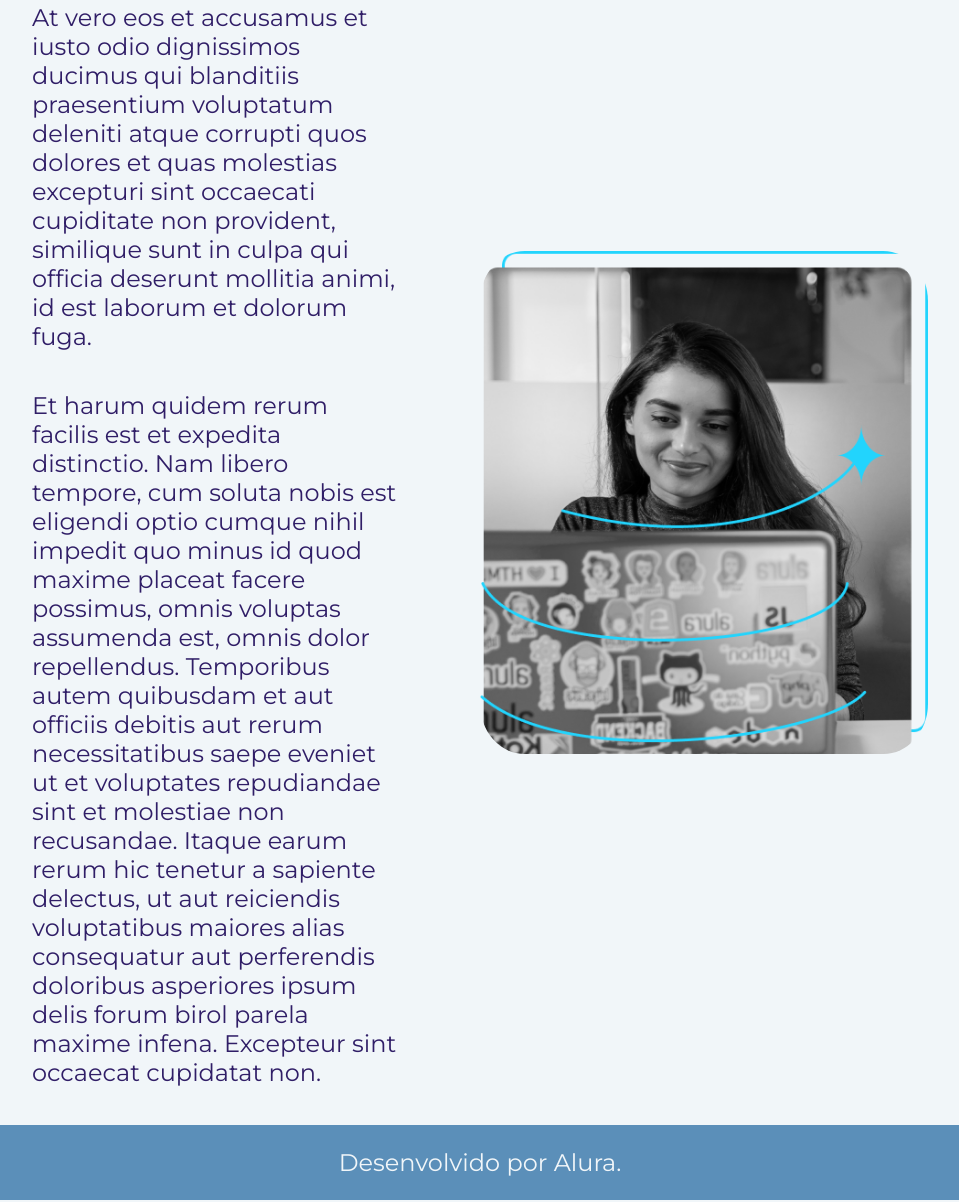
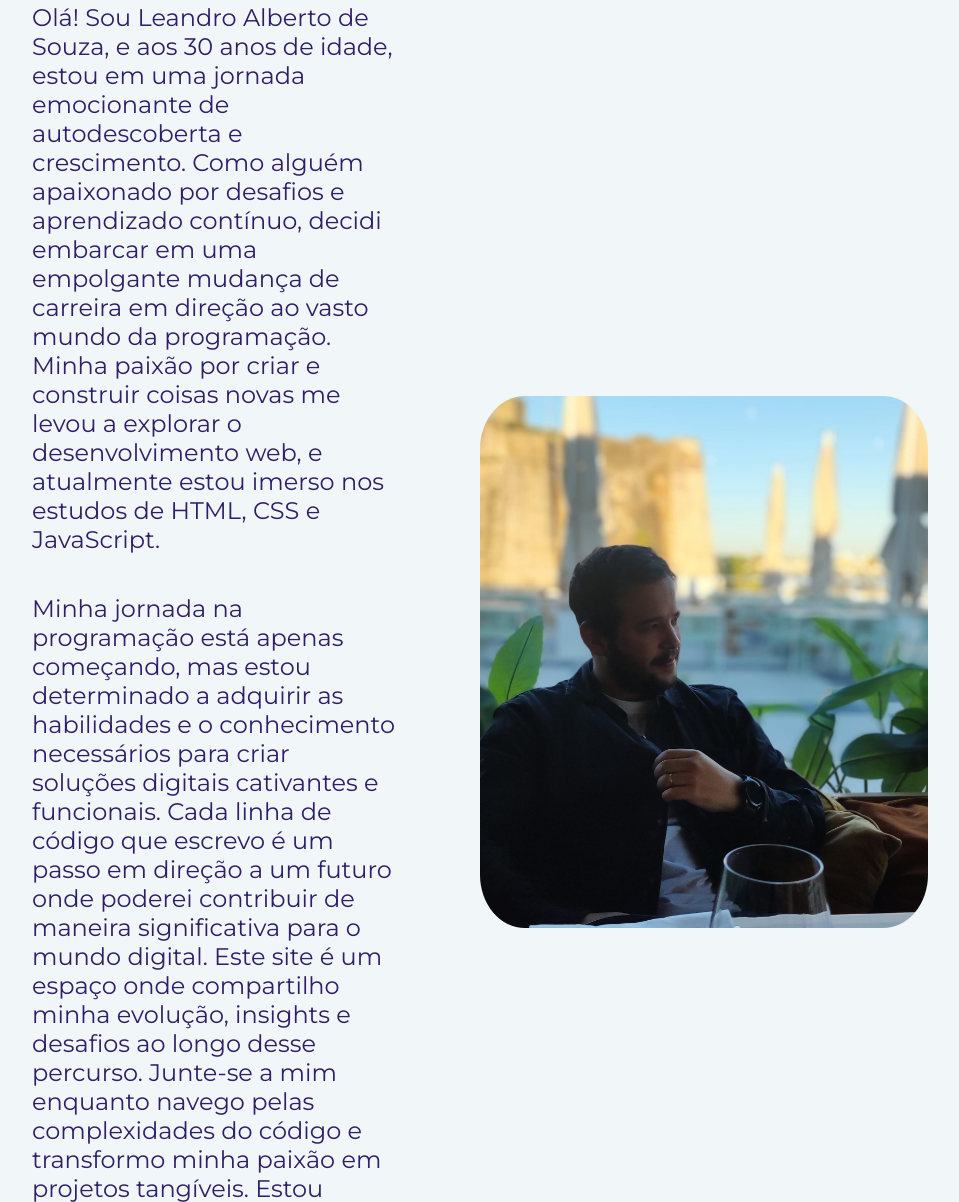
Before and after one commit to DreyckxD/portfolio-lura, a plain HTML site: page about.html in a window 1280 px wide. Shown: the part 175-1377 px from the top of the page, without its empty margins (160-1119 px from the left). Drawn offline with nearby package versions, Linux system fonts and the light colour scheme.

Commit message:
Update 1.2 about.html

```diff
--- a/about.html
+++ b/about.html
@@ -13,6 +13,8 @@
             <a class="cabecalho__menu__link" href="index.html">Home</a>
             <a class="cabecalho__menu__link" href="about.html">Sobre mim</a>
             <a class="cabecalho__menu__link" href="curriculo.htm">Curriculo</a>
+
+
         </nav>
     </header>
 
@@ -23,20 +25,22 @@
                 </h1>
 
                 <p class="apresentacao__conteudo__texto">
-                    At vero eos et accusamus et iusto odio dignissimos ducimus qui blanditiis praesentium voluptatum deleniti atque corrupti quos dolores et quas molestias excepturi sint occaecati cupiditate non provident, similique sunt in culpa qui officia deserunt mollitia animi, id est laborum et dolorum fuga.
+                    Olá! Sou Leandro Alberto de Souza, e aos 30 anos de idade, estou em uma jornada emocionante de autodescoberta e crescimento. Como alguém apaixonado por desafios e aprendizado contínuo, decidi embarcar em uma empolgante mudança de carreira em direção ao vasto mundo da programação. Minha paixão por criar e construir coisas novas me levou a explorar o desenvolvimento web, e atualmente estou imerso nos estudos de HTML, CSS e JavaScript.
+
                 </p>
                 <p class="apresentacao__conteudo__texto">
-                    Et harum quidem rerum facilis est et expedita distinctio. Nam libero tempore, cum soluta nobis est eligendi optio cumque nihil impedit quo minus id quod maxime placeat facere possimus, omnis voluptas assumenda est, omnis dolor repellendus. Temporibus autem quibusdam et aut officiis debitis aut rerum necessitatibus saepe eveniet ut et voluptates repudiandae sint et molestiae non recusandae. Itaque earum rerum hic tenetur a sapiente delectus, ut aut reiciendis voluptatibus maiores alias consequatur aut perferendis doloribus asperiores ipsum delis forum birol parela maxime infena. Excepteur sint occaecat cupidatat non.
+                    Minha jornada na programação está apenas começando, mas estou determinado a adquirir as habilidades e o conhecimento necessários para criar soluções digitais cativantes e funcionais. Cada linha de código que escrevo é um passo em direção a um futuro onde poderei contribuir de maneira significativa para o mundo digital.
+                    Este site é um espaço onde compartilho minha evolução, insights e desafios ao longo desse percurso. Junte-se a mim enquanto navego pelas complexidades do código e transformo minha paixão em projetos tangíveis. Estou animado para ver onde essa jornada me levará e grato por ter você aqui acompanhando cada conquista e aprendizado. Juntos, estamos criando um futuro repleto de possibilidades tecnológicas.
 
                 </p>
 
               </section>
-              <img class="apresentacao__imagem" src="./assets/imagem.png" alt="garota programando">
+              <img class="apresentacao__imagem" src="./assets/imagemleandro.jpg" alt="garota programando">
 
     </main>
 
     <footer class="rodape">
-        <p>Desenvolvido por Alura.</p>
+        <p>Desenvolvido por Leandro Souza.</p>
     </footer>
 
 
```
